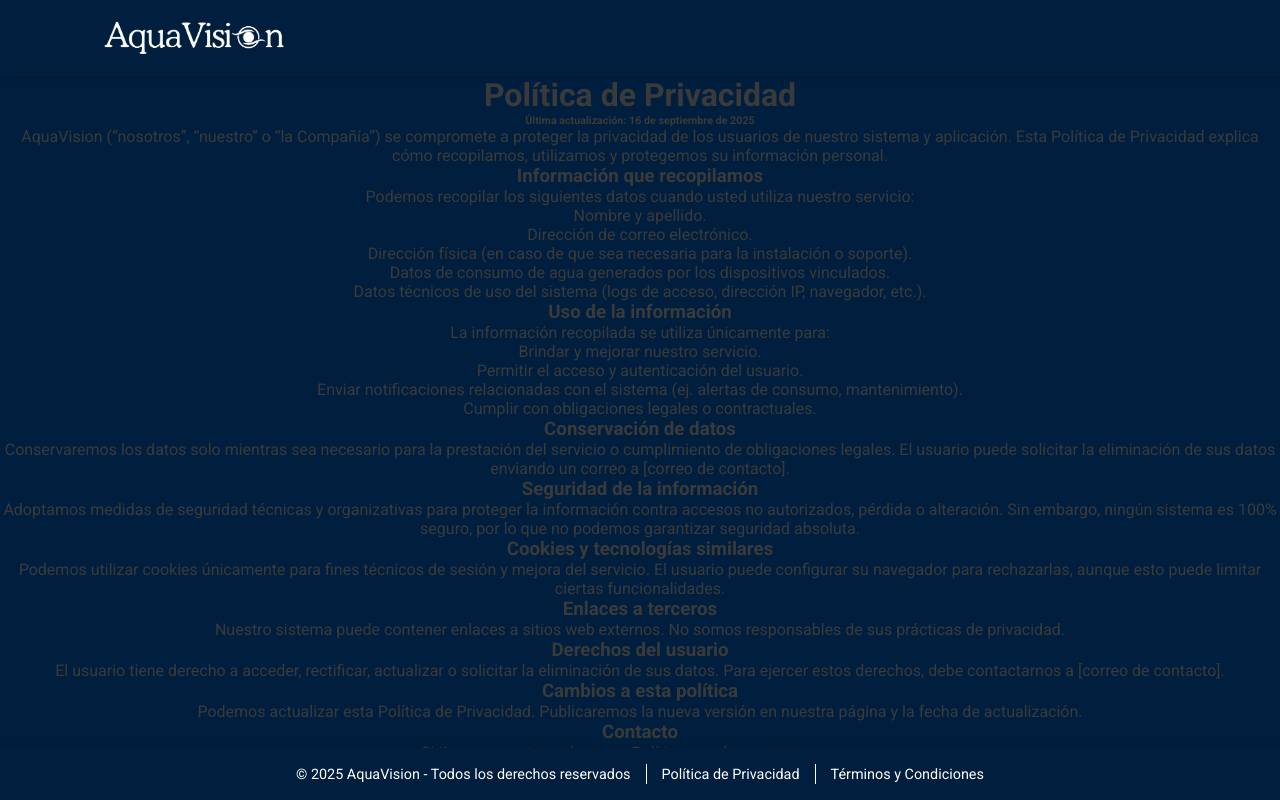
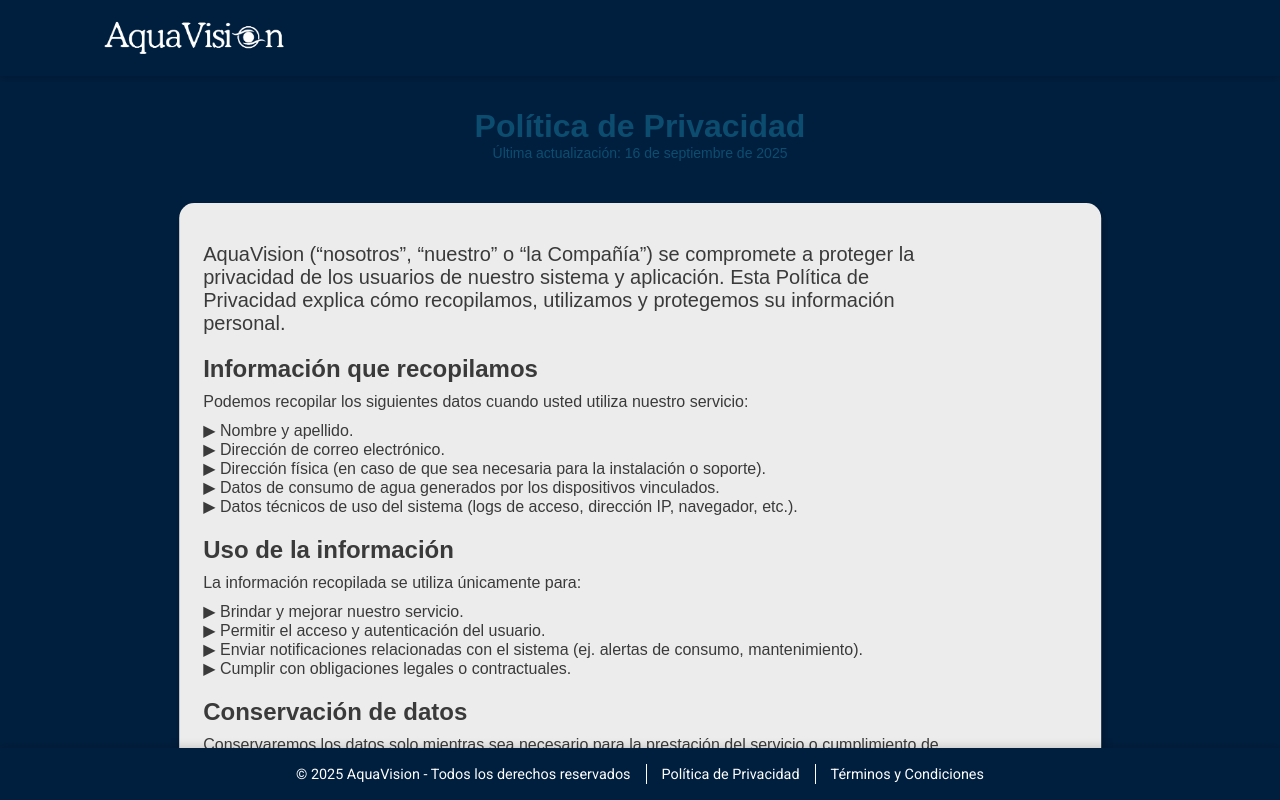
Before and after one commit to JuanMartinIwassjuk/aqua-vision-frontend, an Angular app: page /privacidad in a window 1280 px wide. Built offline with nearby package versions, Linux system fonts and the light colour scheme; sample sign-in values are in the browser's storage.

Commit message:
add: componente privacidad

```diff
--- a/src/app/components/privacidad/privacidad.component.css
+++ b/src/app/components/privacidad/privacidad.component.css
@@ -0,0 +1,63 @@
+.privacidad-container{
+    padding-left: 4rem;
+    padding-bottom: 3rem;
+    padding-right: 4rem;
+    padding-top: 2rem;
+    width: 100%;
+    display: flex;
+    flex-flow: column;
+    box-sizing: border-box;
+}
+
+.privacidad{
+    background-color: #ececec;
+    border-radius: 15px;
+    padding-left: 1.5rem;
+    padding-bottom: 2.5rem;
+    padding-top: 2.5rem;
+    width: 80%;
+    position: relative;
+    top: 50%;
+    left: 50%;
+    transform: translate(-50%, -50%);
+    box-shadow: 2px 5px 10px 0px rgba(0, 0, 0, 0.25);
+    margin-bottom: 2rem;
+}
+
+.heading-privacidad {
+    color: #0c4d6f;
+    font-size: 32px;
+    text-align: center;
+    font-family: Arial, Helvetica, sans-serif;
+}
+
+.paragraph-privacidad {
+    text-align: left;
+    font-weight: 400;
+    width: 90%;
+    margin-bottom: 10px;
+    font-family: Arial, Helvetica, sans-serif;
+}
+
+.paragraph-privacidad.descr {
+    font-size: 20px;
+    width: 85%;
+    font-family: Arial, Helvetica, sans-serif;
+}
+
+.privacidad-update {
+    text-align: center;
+    color: #0c4d6f;
+    font-size: 14px;
+    font-family: Arial, Helvetica, sans-serif;
+}
+
+.subheading-privacidad {
+    text-align: left;
+    font-size: 24px;
+    margin-top: 20px;
+    margin-bottom: 10px;
+    width: 90%;
+    font-family: Arial, Helvetica, sans-serif;
+    font-weight: 700;
+}
--- a/src/app/components/privacidad/privacidad.component.html
+++ b/src/app/components/privacidad/privacidad.component.html
@@ -1,47 +1,41 @@
 <body>
     <div class="privacidad-container">
         <div class="privacidad-hero-container">
-            <h1>Política de Privacidad</h1>
-            <h6>Última actualización: 16 de septiembre de 2025</h6>
+            <h2 class="heading-privacidad">Política de Privacidad</h2>
+            <p class="privacidad-update">Última actualización: 16 de septiembre de 2025</p>
         </div>
         <div class="privacidad">
-            <p>AquaVision (“nosotros”, “nuestro” o “la Compañía”) se compromete a proteger la privacidad de los usuarios de nuestro sistema y aplicación. Esta Política de Privacidad explica cómo recopilamos, utilizamos y protegemos su información personal.</p>
-            <h3>Información que recopilamos</h3>
-            <p>Podemos recopilar los siguientes datos cuando usted utiliza nuestro servicio:</p>
-            <ul>
-                <li>Nombre y apellido.</li>
-                <li>Dirección de correo electrónico.</li>
-                <li>Dirección física (en caso de que sea necesaria para la instalación o soporte).</li>
-                <li>Datos de consumo de agua generados por los dispositivos vinculados.</li>
-                <li>Datos técnicos de uso del sistema (logs de acceso, dirección IP, navegador, etc.).</li>
-            </ul>
-            <h3>Uso de la información</h3>
-            <p>La información recopilada se utiliza únicamente para:</p>
-            <ul>
-                <li>Brindar y mejorar nuestro servicio.</li>
-                <li>Permitir el acceso y autenticación del usuario.</li>
-                <li>Enviar notificaciones relacionadas con el sistema (ej. alertas de consumo, mantenimiento).</li>
-                <li>Cumplir con obligaciones legales o contractuales.</li>
-            </ul>
-            <h3>Conservación de datos</h3>
-            <p>Conservaremos los datos solo mientras sea necesario para la prestación del servicio o cumplimiento de obligaciones legales. El usuario puede solicitar la eliminación de sus datos enviando un correo a [correo de contacto].</p>
-            <h3>Seguridad de la información</h3>
-            <p>Adoptamos medidas de seguridad técnicas y organizativas para proteger la información contra accesos no autorizados, pérdida o alteración. Sin embargo, ningún sistema es 100% seguro, por lo que no podemos garantizar seguridad absoluta.</p>
-            <h3>Cookies y tecnologías similares</h3>
-            <p>Podemos utilizar cookies únicamente para fines técnicos de sesión y mejora del servicio. El usuario puede configurar su navegador para rechazarlas, aunque esto puede limitar ciertas funcionalidades.</p>
-            <h3>Enlaces a terceros</h3>
-            <p>Nuestro sistema puede contener enlaces a sitios web externos. No somos responsables de sus prácticas de privacidad.</p>
-            <h3>Derechos del usuario</h3>
-            <p>El usuario tiene derecho a acceder, rectificar, actualizar o solicitar la eliminación de sus datos. Para ejercer estos derechos, debe contactarnos a [correo de contacto].</p>
-            <h3>Cambios a esta política</h3>
-            <p>Podemos actualizar esta Política de Privacidad. Publicaremos la nueva versión en nuestra página y la fecha de actualización.</p>
-            <h3>Contacto</h3>
-            <p>Si tiene preguntas sobre esta Política, puede contactarnos en:</p>
-            <ul>
-                <li>[correo de contacto]</li>
-                <li>Numero de telefono</li>
-                <li>Dirección física de atención</li>
-            </ul>
+            <p class="paragraph-privacidad descr">AquaVision (“nosotros”, “nuestro” o “la Compañía”) se compromete a proteger la privacidad de los usuarios de nuestro sistema y aplicación. Esta Política de Privacidad explica cómo recopilamos, utilizamos y protegemos su información personal.</p>
+            <h2 class="subheading-privacidad">Información que recopilamos</h2>
+            <p class="paragraph-privacidad">Podemos recopilar los siguientes datos cuando usted utiliza nuestro servicio:</p>
+            <p class="paragraph-privacidad">▶ Nombre y apellido.<br>
+                ▶ Dirección de correo electrónico.<br>
+                ▶ Dirección física (en caso de que sea necesaria para la instalación o soporte).<br>
+                ▶ Datos de consumo de agua generados por los dispositivos vinculados.<br>
+                ▶ Datos técnicos de uso del sistema (logs de acceso, dirección IP, navegador, etc.).</p>
+            <h3 class="subheading-privacidad">Uso de la información</h3>
+            <p class="paragraph-privacidad">La información recopilada se utiliza únicamente para:</p>
+            <p class="paragraph-privacidad">▶ Brindar y mejorar nuestro servicio.<br>
+                ▶ Permitir el acceso y autenticación del usuario.<br>
+                ▶ Enviar notificaciones relacionadas con el sistema (ej. alertas de consumo, mantenimiento).<br>
+                ▶ Cumplir con obligaciones legales o contractuales.<br></p>
+            <h3 class="subheading-privacidad">Conservación de datos</h3>
+            <p class="paragraph-privacidad">Conservaremos los datos solo mientras sea necesario para la prestación del servicio o cumplimiento de obligaciones legales. El usuario puede solicitar la eliminación de sus datos enviando un correo a [correo de contacto].</p>
+            <h3 class="subheading-privacidad">Seguridad de la información</h3>
+            <p class="paragraph-privacidad">Adoptamos medidas de seguridad técnicas y organizativas para proteger la información contra accesos no autorizados, pérdida o alteración. Sin embargo, ningún sistema es 100% seguro, por lo que no podemos garantizar seguridad absoluta.</p>
+            <h3 class="subheading-privacidad">Cookies y tecnologías similares</h3>
+            <p class="paragraph-privacidad">Podemos utilizar cookies únicamente para fines técnicos de sesión y mejora del servicio. El usuario puede configurar su navegador para rechazarlas, aunque esto puede limitar ciertas funcionalidades.</p>
+            <h3 class="subheading-privacidad">Enlaces a terceros</h3>
+            <p class="paragraph-privacidad">Nuestro sistema puede contener enlaces a sitios web externos. No somos responsables de sus prácticas de privacidad.</p>
+            <h3 class="subheading-privacidad">Derechos del usuario</h3>
+            <p class="paragraph-privacidad">El usuario tiene derecho a acceder, rectificar, actualizar o solicitar la eliminación de sus datos. Para ejercer estos derechos, debe contactarnos a [correo de contacto].</p>
+            <h3 class="subheading-privacidad">Cambios a esta política</h3>
+            <p class="paragraph-privacidad">Podemos actualizar esta Política de Privacidad. Publicaremos la nueva versión en nuestra página y la fecha de actualización.</p>
+            <h3 class="subheading-privacidad">Contacto</h3>
+            <p class="paragraph-privacidad">Si tiene preguntas sobre esta Política, puede contactarnos en:</p>
+            <p class="paragraph-privacidad">▶ [correo de contacto]<br>
+                ▶ Numero de telefono<br>
+                ▶ Dirección física de atención.<br></p>
         </div>
     </div>
 
```
